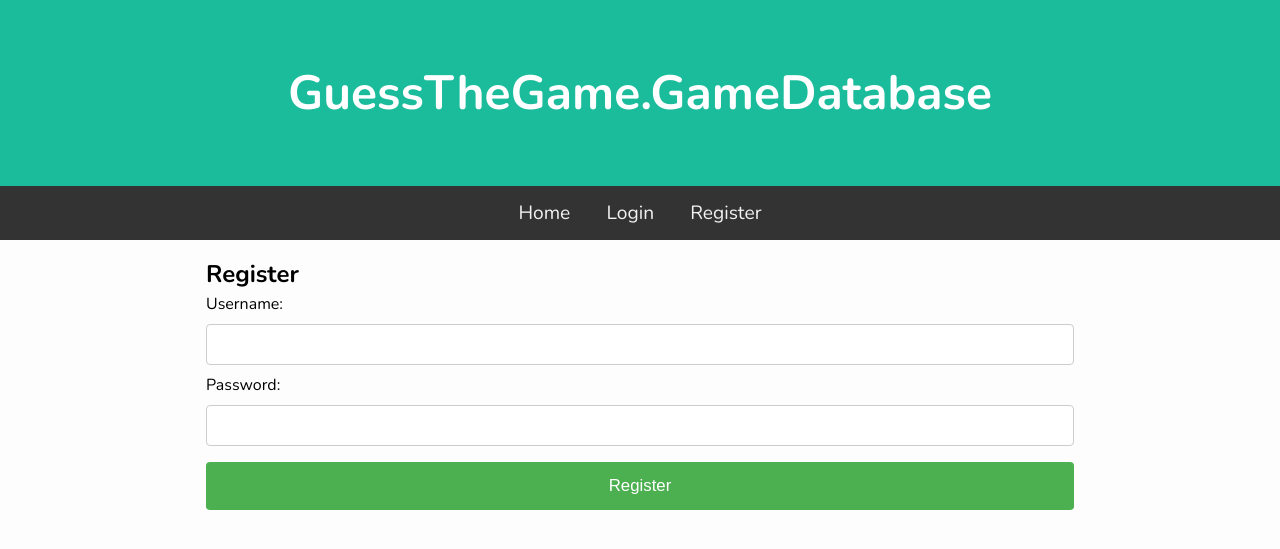
After one commit to Luey890/GTGD8, a Flask app: page /register in a window 1280 px wide. The commit adds this page. Shown: the top 549 px of the page. Run offline with Flask 3, Linux system fonts and the light colour scheme.

Commit message:
Commit3
Login, register and add guess webpage

```diff
--- a/main.py
+++ b/main.py
@@ -38,6 +38,24 @@ def Login():
 
     return render_template("login.html")
 
+@app.route("/logout")
+def Logout():
+    session.clear()
+    return redirect("/")
+@app.route("/register", methods=["GET", "POST"])
+def Register():
+
+    # If they click the submit button, let's register
+    if request.method == "POST":
+        username = request.form['username']
+        password = request.form['password']
+
+        # Try and add them to the DB
+        if db.RegisterUser(username, password):
+            # Success! Let's go to the homepage
+            return redirect("/")
+
+    return render_template("register.html")
 
 
 app.run(debug=True, port=5000)
--- a/templates/base.html
+++ b/templates/base.html
@@ -11,8 +11,13 @@
     <h1 class="banner">GuessTheGame.GameDatabase</h1>
     <nav>
         <a href="/">Home</a>
-        <a href="/login">Login</a>
-        <a href="/register">Register</a>
+        {% if not session['username'] %}
+            <a href="/login">Login</a>
+            <a href="/register">Register</a>
+        {% else %}
+            <a href="/logout">Logout</a>
+        {% endif %}
+
     </nav>
     <main>
         {% block content %}
--- /dev/null
+++ b/templates/register.html
@@ -0,0 +1,13 @@
+{% extends "base.html" %}
+
+{% block content %}
+<h2>Register</h2>
+<form action="/register" method="post">
+    <label>Username: </label>
+    <input type="text" name="username" id="username">
+    <label>Password: </label>
+    <input type="password" name="password" id="password">
+    <input type="submit" value="Register">
+</form>
+
+{% endblock %}
```
Also changed, not shown: db.py (+13 -0 lines), templates/index1.html (+13 -0 lines).
